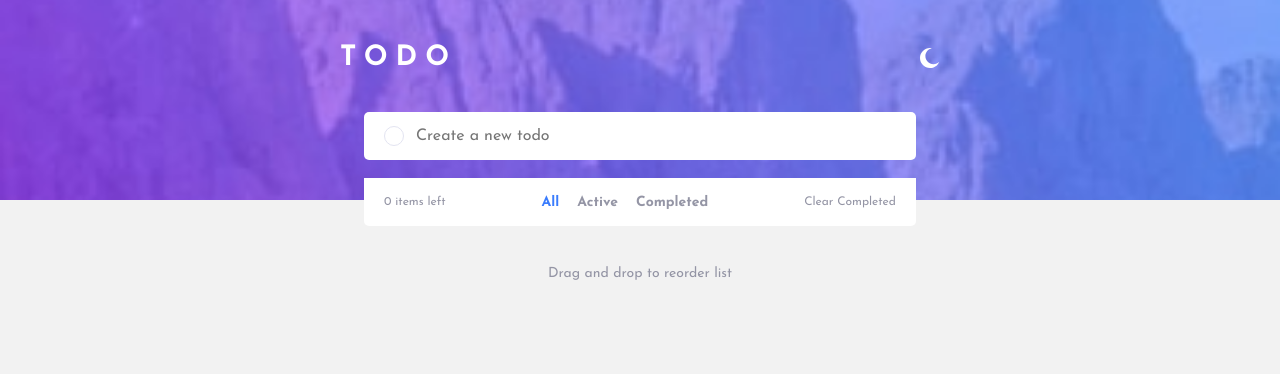
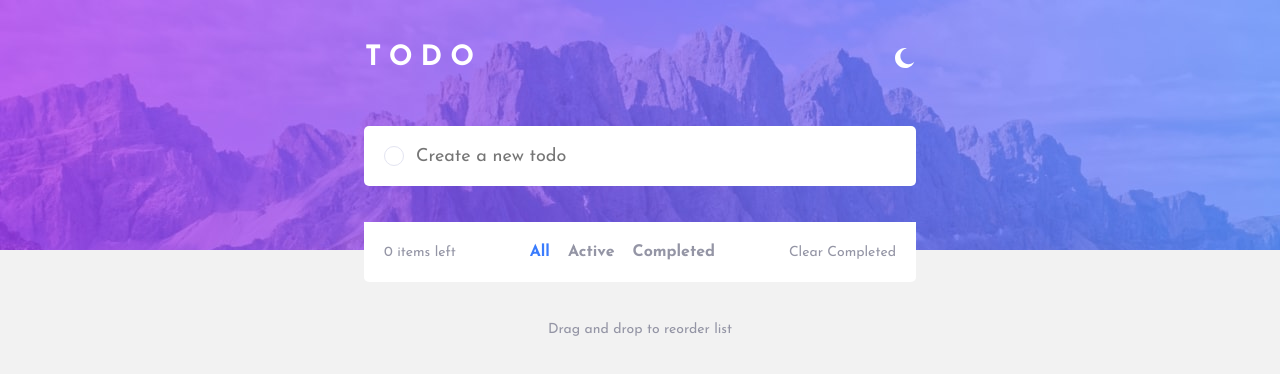
Before and after one commit to ringtho/todo-react, a React (Create React App) app: page / in a window 1280 px wide. Shown: the top 374 px of the page. Built offline with nearby package versions, Linux system fonts and the light colour scheme.

Commit message:
Added a new component for TodoItems

```diff
--- a/src/App.js
+++ b/src/App.js
@@ -1,12 +1,8 @@
 import { useEffect, useState } from "react"
-// import Banner from "./images/banner.jpg"
-import Banner from "./images/bg-mobile-light.jpg"
-import BannerDark from "./images/bg-mobile-dark.jpg"
 import Moon from "./images/icon-moon.svg"
 import Sun from "./images/icon-sun.svg"
 import { nanoid } from 'nanoid'
-import { DragDropContext, Droppable } from "react-beautiful-dnd"
-import Todo from "./components/Todo"
+import TodoItems from "./components/TodoItems"
 
 function App() {
   const [message, setMessage] = useState("")
@@ -16,7 +12,7 @@ function App() {
     JSON.parse(localStorage.getItem("darkMode")|| false))
 
   const activeTodos = todo.filter(item => !item.completed)
-  const completedTodos = todo.filter(item => item.completed )
+
 
   function toggleDarkMode(){
     setDarkMode(!darkMode)
@@ -48,41 +44,9 @@ function App() {
 
   },[darkMode, todo])
 
-  function filter(action){
-    if ( action === "active"){
-      return activeTodos
-    } else if (action === "completed"){
-      return completedTodos
-    } else if (action === "all") {
-      return todo
-    }
-  }
-
-  function handleEnd(result){
-    if (!result.destination) return
-    const items = Array.from(todo);
-    const [reorderedItem] = items.splice(result.source.index, 1);
-    items.splice(result.destination.index, 0, reorderedItem);
-    setTodo(items);
-  }
-
-  const todoItems = filter(filterAction).map((item, idx) => {
-    return (
-      <Todo
-        key={item.id}
-        idx={idx}
-        item={item}
-        todo={todo}
-        setTodo={setTodo}
-        darkMode={darkMode}
-      />
-    )
-  })
-
   return (
     <div className="app">
-      <header>
-        <img src={darkMode ? BannerDark : Banner} alt="header-img" />
+      <header className={`${darkMode ? "dark-header" : "light-header"}`}>
         <div className="headings-container">
           <div className="headings">
             <h1>TODO</h1>
@@ -107,17 +71,13 @@ function App() {
             <div className={`circle ${darkMode ? "bd-full-dark" : ""}`}></div>
           </form>
           <div className="todo-items">
-          <DragDropContext onDragEnd={handleEnd}>
-          <Droppable droppableId="to-do">
-                  {(provided) => (
-                <ul {...provided.droppableProps} ref={provided.innerRef}
-                className={`${darkMode ? "ul-dark" : ""}`}>
-                {todoItems}
-                {provided.placeholder}
-              </ul>
-             )}
-             </Droppable>
-          </DragDropContext>
+            <TodoItems
+              todo={todo}
+              setTodo={setTodo}
+              darkMode={darkMode}
+              activeTodos={activeTodos}
+              filterAction={filterAction}
+            />
             <div className={`todo-info items-left ${darkMode ? "todo-dark" : ""}`}>
               <p className={`items-left ${darkMode ? "items-dark" : ""}`}
               >{activeTodos.length} items left</p>
--- /dev/null
+++ b/src/components/TodoItems.js
@@ -0,0 +1,54 @@
+import React from "react"
+import Todo from "./Todo"
+import { DragDropContext, Droppable } from "react-beautiful-dnd"
+
+function TodoItems({todo, setTodo, darkMode, activeTodos, filterAction}){
+
+    const completedTodos = todo.filter(item => item.completed )
+    const todoItems = filter(filterAction).map((item, idx) => {
+        return (
+          <Todo
+            key={item.id}
+            idx={idx}
+            item={item}
+            todo={todo}
+            setTodo={setTodo}
+            darkMode={darkMode}
+          />
+        )
+    })
+
+    function filter(action){
+        if ( action === "active"){
+          return activeTodos
+        } else if (action === "completed"){
+          return completedTodos
+        } else if (action === "all") {
+          return todo
+        }
+    }
+
+    function handleEnd(result){
+        if (!result.destination) return
+        const items = Array.from(todo);
+        const [reorderedItem] = items.splice(result.source.index, 1);
+        items.splice(result.destination.index, 0, reorderedItem);
+        setTodo(items);
+    }
+    return (
+        <DragDropContext onDragEnd={handleEnd}>
+            <Droppable droppableId="to-do">
+                    {(provided) => (
+                    <ul {...provided.droppableProps} ref={provided.innerRef}
+                    className={`${darkMode ? "ul-dark" : ""}`}>
+                    {todoItems}
+                    {provided.placeholder}
+                </ul>
+                )}
+                </Droppable>
+        </DragDropContext>
+    )
+
+}
+
+export default TodoItems
--- a/src/index.css
+++ b/src/index.css
@@ -25,6 +25,20 @@ body {
   background-color: #171823;
 }
 
+.light-header {
+  background: url('./images/bg-mobile-light.jpg');
+  object-fit: cover;
+  background-repeat: no-repeat;
+  background-size: cover;
+}
+
+.dark-header {
+  background: url('./images/bg-mobile-dark.jpg');
+  object-fit: cover;
+  background-repeat: no-repeat;
+  background-size: cover;
+}
+
 h1, h2, h3, h4 {
   margin: 0;
 }
@@ -38,7 +52,6 @@ header {
 
 header {
   position: relative;
-  /* z-index: -1; */
 }
 
 .headings-container {
@@ -52,11 +65,10 @@ header {
 
 .headings {
   width: 100%;
-  max-width: 600px;
+  max-width: 550px;
   display: flex;
   justify-content: space-between;
   align-items: center;
-  box-sizing: border-box;
   margin: 0 auto;
 }
 
@@ -306,7 +318,7 @@ ul li:nth-child(1){
   color: #E3E4F1;
 }
 
-@media (min-width: 600px){
+@media (min-width: 500px){
   #filter-menu-big {
     display: flex;
   }
@@ -323,4 +335,59 @@ ul li:nth-child(1){
     display: flex;
     gap: 1rem;
   }
+
+  .input-field,
+  .todo-filter,
+  .todo-info {
+    height: 60px;
+  }
+
+  .input-field {
+    font-size: 18px;
+  }
+
+  .todo {
+    min-height: 60px;
+  }
+
+  .add-todo {
+    margin-block: 2rem;
+  }
+
+  .todo-description {
+    font-size: 18px;
+  }
+
+  .items-left,
+  .items-clear {
+    font-size: 14px;
+  }
+
+  .filter {
+    font-size: 16px;
+  }
+
+  .circle {
+    position: absolute;
+    top: 20px;
+    left: 20px;
+  }
+
+  .container {
+    margin-top: -160px;
+  }
+
+  header,
+  header > img {
+    height: 250px;
+  }
+
+  .light-header {
+    background: url("./images/bg-desktop-light.jpg");
+  }
+
+  .dark-header {
+    background: url("./images/bg-desktop-dark.jpg");
+  }
+
 }
```
Lines whose indentation alone changed are shown as unchanged.
